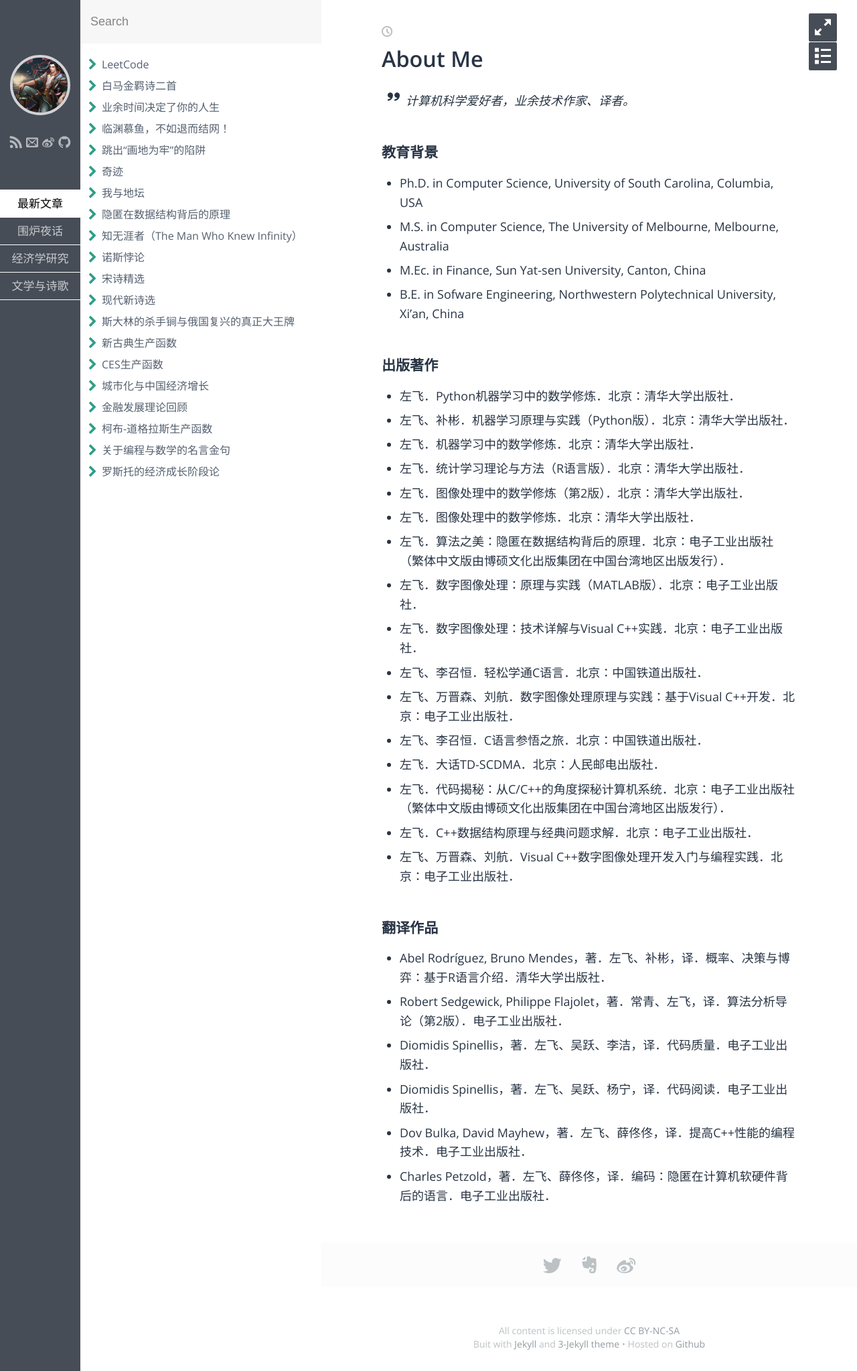
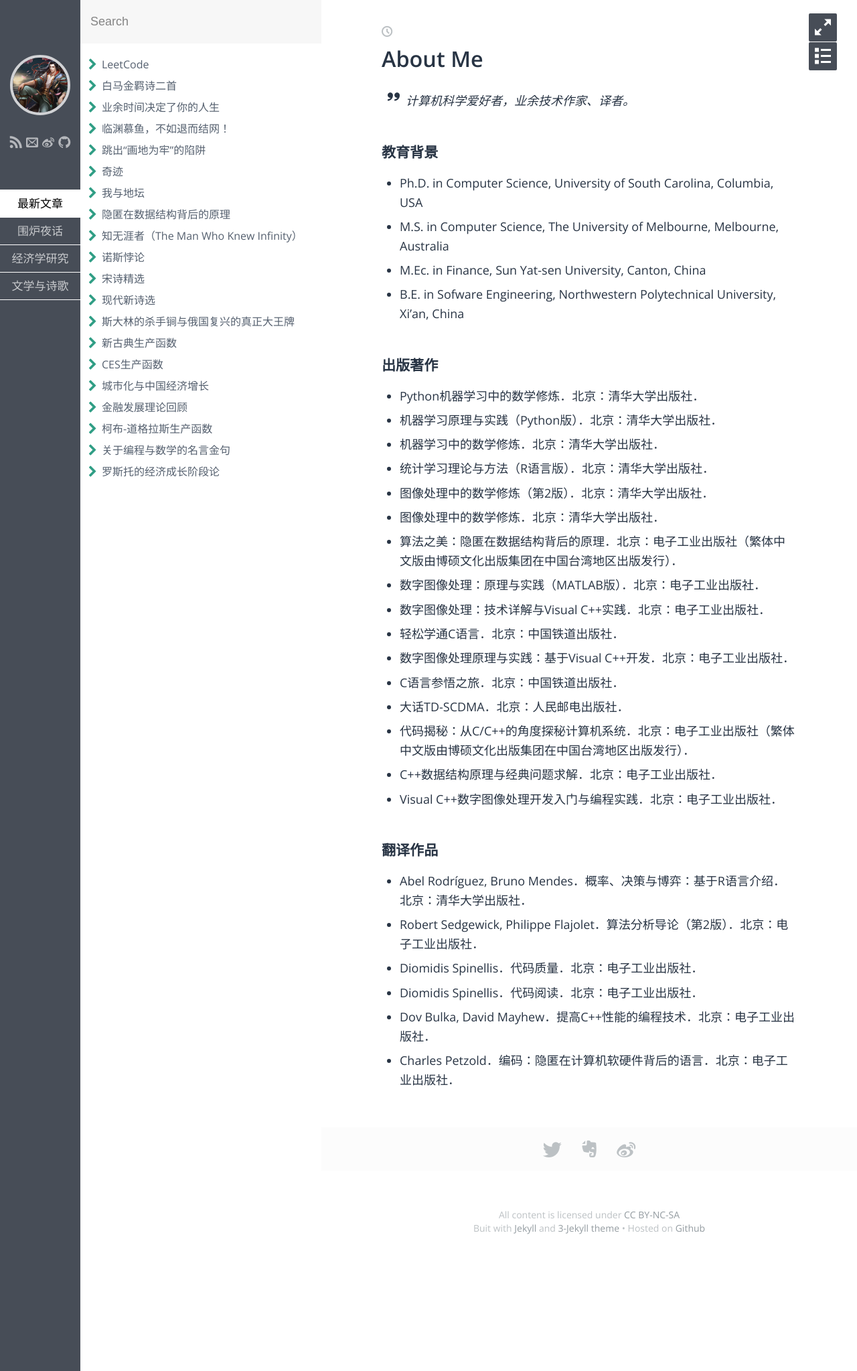
Before and after one commit to fzuo/baimafujinji, a Jekyll site: the page built from index.md, in a window 1280 px wide. Shown: the whole page at 67% size. Built offline with Jekyll 4.4.1, drawn with Linux system fonts in a browser that asks for light colours; some web fonts are replaced.

Commit message:
Update index.md

```diff
--- a/index.md
+++ b/index.md
@@ -14,28 +14,28 @@
 
 ### 出版著作
 
--	左飞．Python机器学习中的数学修炼．北京：清华大学出版社．
--	左飞、补彬．机器学习原理与实践（Python版）．北京：清华大学出版社．
--	左飞．机器学习中的数学修炼．北京：清华大学出版社．
--	左飞．统计学习理论与方法（R语言版）．北京：清华大学出版社．
--	左飞．图像处理中的数学修炼（第2版）．北京：清华大学出版社．
--	左飞．图像处理中的数学修炼．北京：清华大学出版社．
--	左飞．算法之美：隐匿在数据结构背后的原理．北京：电子工业出版社（繁体中文版由博硕文化出版集团在中国台湾地区出版发行）．
--	左飞．数字图像处理：原理与实践（MATLAB版）．北京：电子工业出版社．
--	左飞．数字图像处理：技术详解与Visual C++实践．北京：电子工业出版社．
--	左飞、李召恒．轻松学通C语言．北京：中国铁道出版社．
--	左飞、万晋森、刘航．数字图像处理原理与实践：基于Visual C++开发．北京：电子工业出版社．
--	左飞、李召恒．C语言参悟之旅．北京：中国铁道出版社．
--	左飞．大话TD-SCDMA．北京：人民邮电出版社．
--	左飞．代码揭秘：从C/C++的角度探秘计算机系统．北京：电子工业出版社（繁体中文版由博硕文化出版集团在中国台湾地区出版发行）．
--	左飞．C++数据结构原理与经典问题求解．北京：电子工业出版社．
--	左飞、万晋森、刘航．Visual C++数字图像处理开发入门与编程实践．北京：电子工业出版社．
+-	Python机器学习中的数学修炼．北京：清华大学出版社．
+-	机器学习原理与实践（Python版）．北京：清华大学出版社．
+-	机器学习中的数学修炼．北京：清华大学出版社．
+-	统计学习理论与方法（R语言版）．北京：清华大学出版社．
+-	图像处理中的数学修炼（第2版）．北京：清华大学出版社．
+-	图像处理中的数学修炼．北京：清华大学出版社．
+-	算法之美：隐匿在数据结构背后的原理．北京：电子工业出版社（繁体中文版由博硕文化出版集团在中国台湾地区出版发行）．
+-	数字图像处理：原理与实践（MATLAB版）．北京：电子工业出版社．
+-	数字图像处理：技术详解与Visual C++实践．北京：电子工业出版社．
+-	轻松学通C语言．北京：中国铁道出版社．
+-	数字图像处理原理与实践：基于Visual C++开发．北京：电子工业出版社．
+-	C语言参悟之旅．北京：中国铁道出版社．
+-	大话TD-SCDMA．北京：人民邮电出版社．
+-	代码揭秘：从C/C++的角度探秘计算机系统．北京：电子工业出版社（繁体中文版由博硕文化出版集团在中国台湾地区出版发行）．
+-	C++数据结构原理与经典问题求解．北京：电子工业出版社．
+-	Visual C++数字图像处理开发入门与编程实践．北京：电子工业出版社．
 
 ### 翻译作品
 
-- Abel Rodríguez, Bruno Mendes，著．左飞、补彬，译．概率、决策与博弈：基于R语言介绍．清华大学出版社．
--	Robert Sedgewick, Philippe Flajolet，著．常青、左飞，译．算法分析导论（第2版）．电子工业出版社．
--	Diomidis Spinellis，著．左飞、吴跃、李洁，译．代码质量．电子工业出版社．
--	Diomidis Spinellis，著．左飞、吴跃、杨宁，译．代码阅读．电子工业出版社．
--	Dov Bulka, David Mayhew，著．左飞、薛佟佟，译．提高C++性能的编程技术．电子工业出版社．
--	Charles Petzold，著．左飞、薛佟佟，译．编码：隐匿在计算机软硬件背后的语言．电子工业出版社．
+- Abel Rodríguez, Bruno Mendes．概率、决策与博弈：基于R语言介绍．北京：清华大学出版社．
+-	Robert Sedgewick, Philippe Flajolet．算法分析导论（第2版）．北京：电子工业出版社．
+-	Diomidis Spinellis．代码质量．北京：电子工业出版社．
+-	Diomidis Spinellis．代码阅读．北京：电子工业出版社．
+-	Dov Bulka, David Mayhew．提高C++性能的编程技术．北京：电子工业出版社．
+-	Charles Petzold．编码：隐匿在计算机软硬件背后的语言．北京：电子工业出版社．
```
